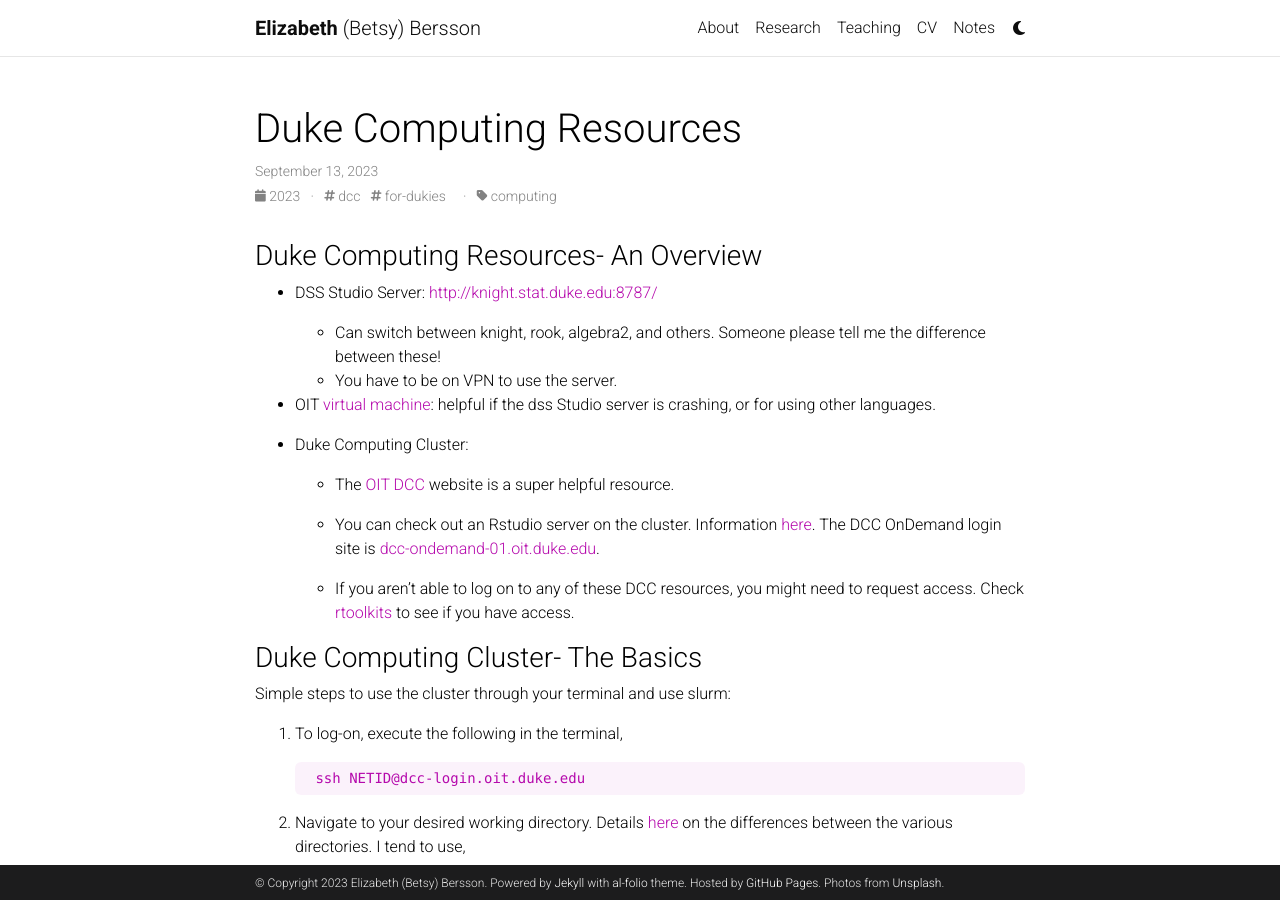
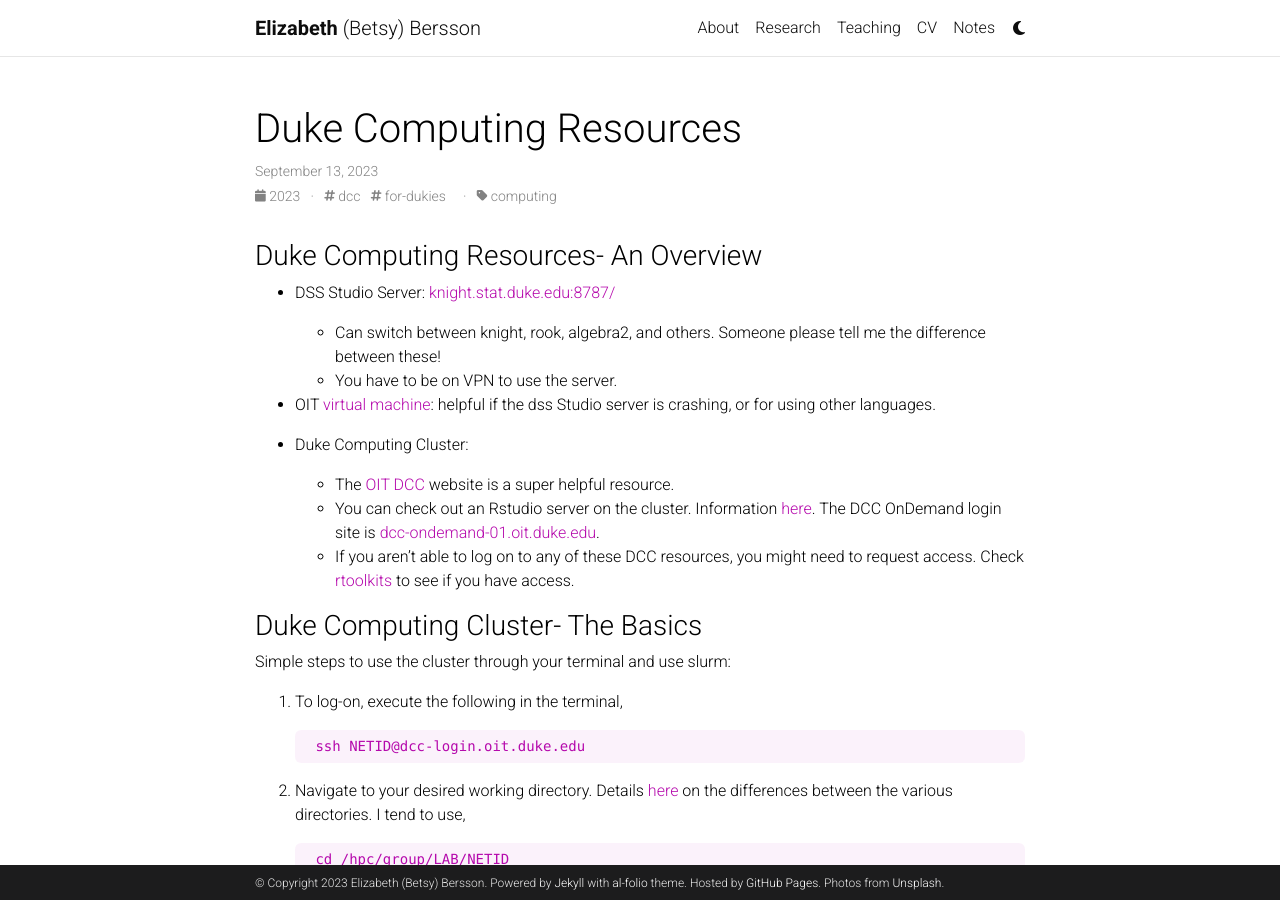
Before and after one commit to betsybersson/betsybersson.github.io, a Jekyll site: the page built from _posts/2023-09-13-dcc-resources.md, in a window 1280 px wide and 900 px high. Built offline with Jekyll 4.4.1, drawn with Linux system fonts in a browser that asks for light colours; comment, search, counter and statistics services are not loaded; a style sheet for code colours, icons or effects is not loaded; some of the changed lines change nothing that is shown.

Commit message:
formatting

```diff
--- a/_posts/2023-09-13-dcc-resources.md
+++ b/_posts/2023-09-13-dcc-resources.md
@@ -8,7 +8,7 @@
 
 <h3> Duke Computing Resources- An Overview </h3>
 
-- DSS Studio Server: [http://knight.stat.duke.edu:8787/](http://knight.stat.duke.edu:8787/)
+- DSS Studio Server: [knight.stat.duke.edu:8787/](http://knight.stat.duke.edu:8787/)
 
 	- Can switch between knight, rook, algebra2, and others. Someone please tell me the difference between these!
 	- You have to be on VPN to use the server.
@@ -18,9 +18,7 @@
 - Duke Computing Cluster:
 
 	- The [OIT DCC](https://oit-rc.pages.oit.duke.edu/rcsupportdocs/dcc/#getting-a-dcc-account) website is a super helpful resource.
-
 	- You can check out an Rstudio server on the cluster. Information [here](https://oit-rc.pages.oit.duke.edu/rcsupportdocs/OpenOnDemand/RStudio/). The DCC OnDemand login site is [dcc-ondemand-01.oit.duke.edu](https://dcc-ondemand-01.oit.duke.edu).
-
 	- If you aren't able to log on to any of these DCC resources, you might need to request access. Check [rtoolkits](https://rtoolkits.web.duke.edu/) to see if you have access.
 
 <h3> Duke Computing Cluster- The Basics </h3>
@@ -42,17 +40,13 @@
 3. Add/remove files with `git` or by using `sftp`:
 
 	- Replace `ssh` with `sftp` upon login. Note that tab-complete often doesn't work well when in an `sftp` environment.
-
 	- To upload files <b> from your computer to the cluster</b>, execute `get FILENAME`.
-
 	- To download files <b> from the cluster to your computer</b>, execute `put FILENAME`.
-
 	- Some useful options: `-r` for working with directories, `-C` for working with large files
 
 4. Life is easier if you can edit files with emacs (or similar) in the terminal.  To use emacs, open a file by executing `emacs FILENAME`.
 
 	- If you're going to be using a text editor in the terminal, I recommend doing a hot key tutorial.
-
 	- Some useful emacs commands: <b> C-x C-s </b> to save changes, <b> C-x C-c </b> to exit emacs
 
 5. Submit a job to slurm by executing `sbatch FILENAME.sh` (see DCC website for helpful resources on setting up your .sh file), check on the status of your jobs with `squeue -u NETID`, and to cancel jobs use `scancel JOB##`.
```
